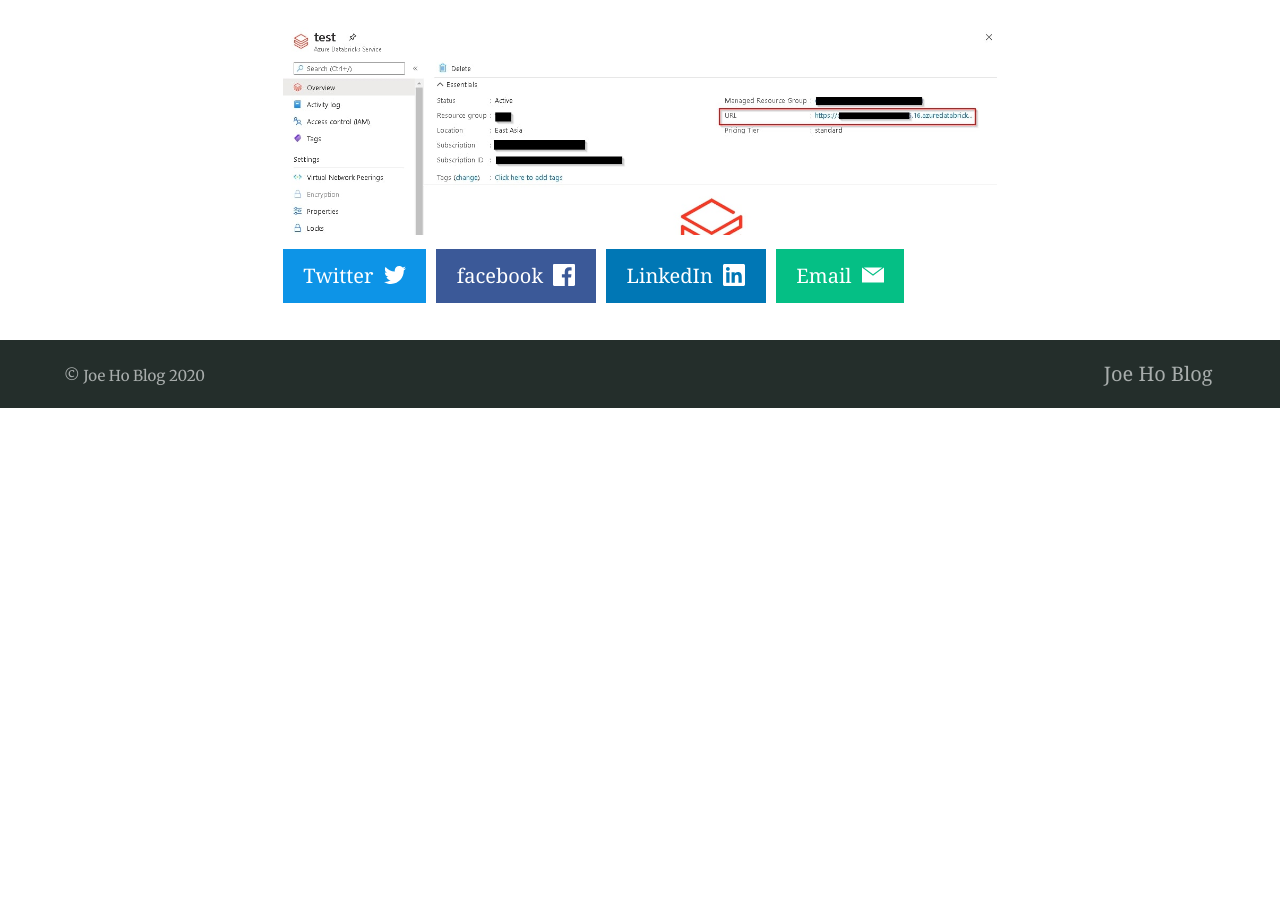
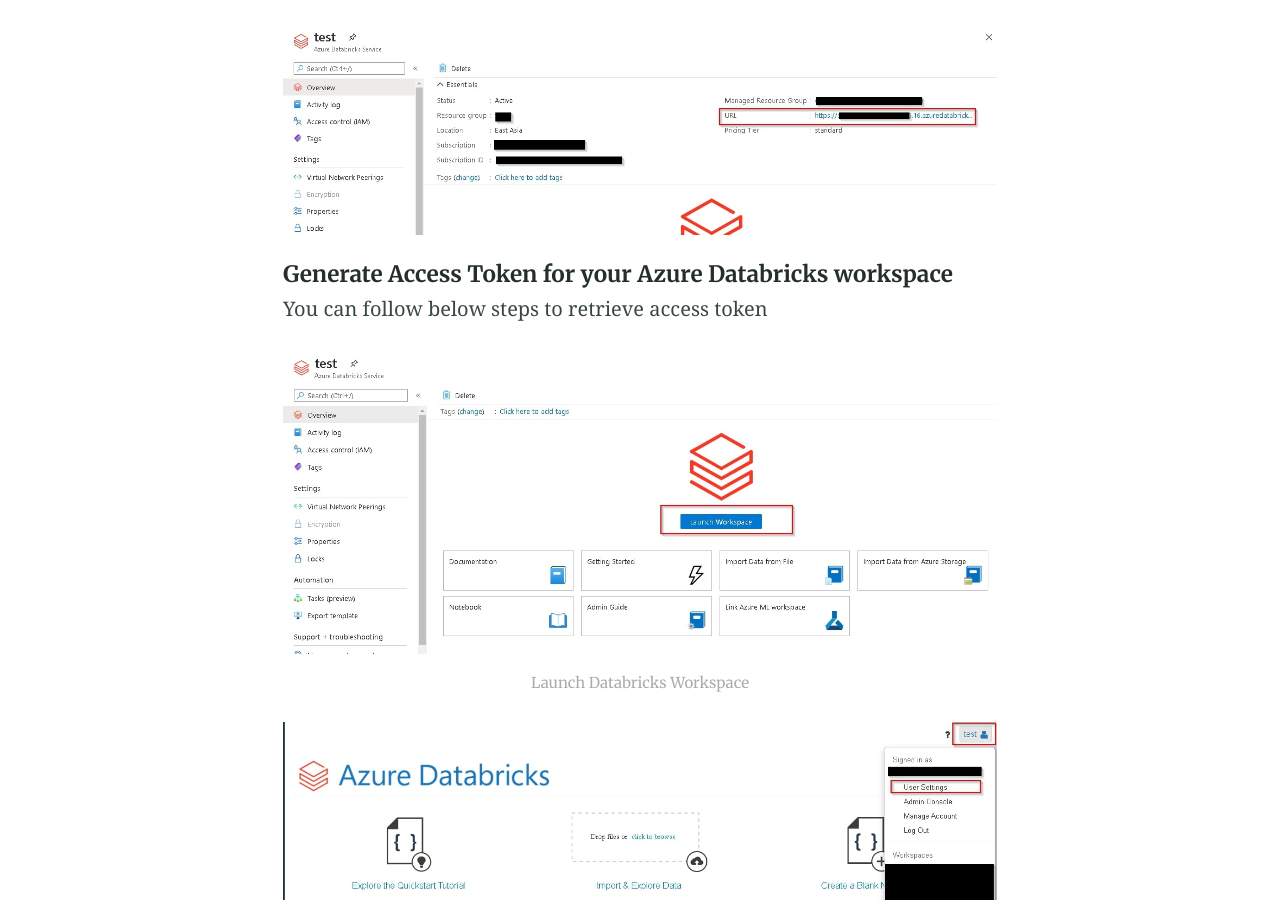
Before and after one commit to JoeHO888/JoeHo888.github.io, a Jekyll site: the page built from _posts/2020-12-19-How-To-Store-Secrets-In-Azure-Databricks.md, in a window 1280 px wide and 900 px high, scrolled down 3518 px. Built offline with Jekyll 4.4.1, drawn with Linux system fonts in a browser that asks for light colours; our own code applies the rules of GitHub Pages for plain Markdown files; comment, search, counter and statistics services are not loaded; before the commit the page ends 3926 px from its top, so only the background shows below that; some of the changed text lies outside the part shown.

Commit message:
Test Databricks Secret Management Blog Post

```diff
--- a/_posts/2020-12-19-How-To-Store-Secrets-In-Azure-Databricks.md
+++ b/_posts/2020-12-19-How-To-Store-Secrets-In-Azure-Databricks.md
@@ -64,3 +64,10 @@
 You can navigate to your Azure Databricks workspace and copy its URL.
 
 {% include figure.html image="/images/2020-12-19-How-To-Store-Secrets-In-Azure-Databricks/databricks-url.jpg" %}
+
+##### Generate Access Token for your Azure Databricks workspace
+You can follow below steps to retrieve access token
+
+{% include figure.html image="/images/2020-12-19-How-To-Store-Secrets-In-Azure-Databricks/launch-databricks-workspace.jpg" caption="Launch Databricks Workspace"%}
+
+{% include figure.html image="/images/2020-12-19-How-To-Store-Secrets-In-Azure-Databricks/databricks-user-settings.jpg" caption="Click 'User Settings'"%}
```
